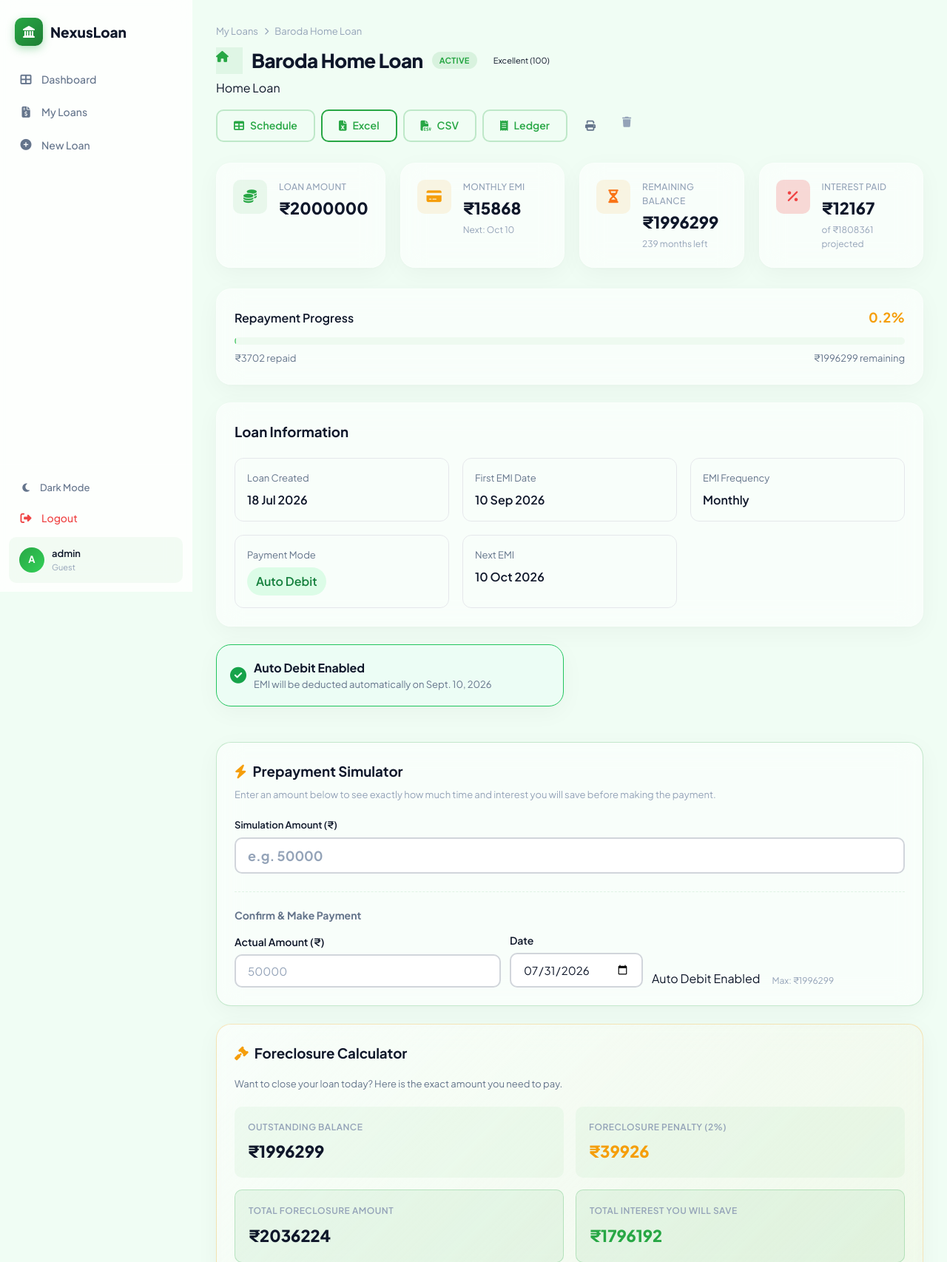
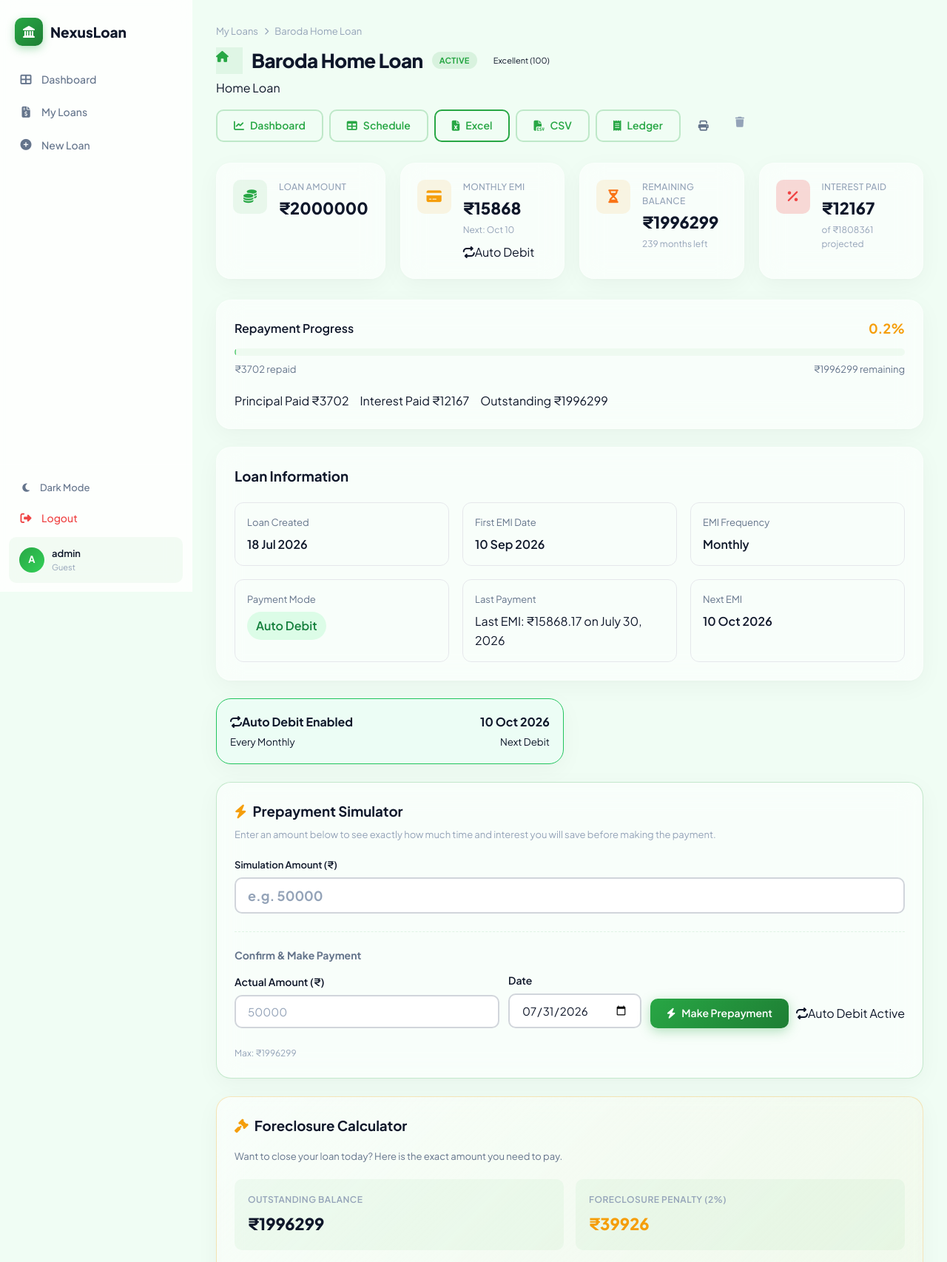
Before and after one commit to ashishkekan/Loan-Manager, a Django app: page /loans/3/ in a window 1280 px wide. Shown: the top 1706 px of the page at 74% size. Run offline with Django 5.2, Linux system fonts and the light colour scheme; a user stored in the database is signed in; data comes from the database, SQL or seed files in the repository; both versions use the stored data as it was after the commit; data that the repository does not hold is empty.

Commit message:
Update new changes

```diff
--- a/loans/views.py
+++ b/loans/views.py
@@ -15,12 +15,15 @@ from django.views.generic import (
     TemplateView,
 )
 
-from .forms import LoanForm, LoanNoteForm
-from .models import Loan, LoanDocument, LoanNote
-from .utils import (
+from loans.forms import LoanForm, LoanNoteForm
+from loans.models import Loan, LoanDocument, LoanNote
+from loans.utils import (
     add_periods,
     calculate_emi,
+    calculate_foreclosure,
     compare_loans,
+    generate_full_schedule,
+    generate_projected_schedule,
 )
 
 
@@ -47,7 +50,9 @@ class LoanCreateView(LoginRequiredMixin, CreateView):
         amount = form.cleaned_data["amount"]
         rate = form.cleaned_data["interest_rate"]
         tenure = form.cleaned_data["tenure_years"]
-        form.instance.emi = calculate_emi(amount, rate, tenure)
+        form.instance.emi = calculate_emi(
+            amount, rate, tenure, form.cleaned_data["emi_frequency"]
+        )
         form.instance.remaining_balance = amount
         if not form.instance.first_emi_date:
             form.instance.first_emi_date = form.instance.start_date
@@ -88,42 +93,49 @@ class LoanDetailView(LoginRequiredMixin, DetailView):
         context["health_label"] = loan.health_label
         context["is_overdue"] = loan.is_overdue
         context["overdue_days"] = loan.overdue_days
-
+        last_payment = (
+            loan.payments.filter(status="paid").order_by("-payment_date").first()
+        )
+        last_prepayment = loan.prepayments.order_by("-prepayment_date").first()
+        last_transaction = None
+        last_transaction_type = None
+        if last_payment and last_prepayment:
+            if last_payment.payment_date >= last_prepayment.prepayment_date:
+                last_transaction = last_payment
+                last_transaction_type = "payment"
+            else:
+                last_transaction = last_prepayment
+                last_transaction_type = "prepayment"
+        elif last_payment:
+            last_transaction = last_payment
+            last_transaction_type = "payment"
+        elif last_prepayment:
+            last_transaction = last_prepayment
+            last_transaction_type = "prepayment"
+        context["last_payment"] = last_transaction
+        context["last_payment_type"] = last_transaction_type
         # Next EMI info
         if loan.status == "active":
-            from .utils import add_periods
-
             if loan.status == "active":
-
                 next_num = loan.payments.filter(status="paid").count() + 1
-
                 context["next_emi_num"] = next_num
-
                 context["next_emi_date"] = add_periods(
                     loan.schedule_start_date,
                     next_num - 1,
                     loan.emi_frequency,
                 )
-
-        from .utils import generate_projected_schedule
-
         projected = generate_projected_schedule(loan)
         context["projected_schedule_json"] = {
             "labels": [f"M{r['period']}" for r in projected[:60]],
             "balances": [float(r["balance"]) for r in projected[:60]],
         }
-
         context["pie_data_json"] = {
             "principal": round(float(total_principal_paid), 2),
             "interest": round(float(loan.total_interest_paid), 2),
         }
-
         # Foreclosure calculation
         if loan.status == "active":
-            from .utils import calculate_foreclosure
-
             context["foreclosure"] = calculate_foreclosure(loan)
-
         return context
 
 
@@ -172,15 +184,11 @@ class LoanCompareView(LoginRequiredMixin, TemplateView):
 
 def export_loan_csv(request, loan_id):
     loan = get_object_or_404(Loan, pk=loan_id, user=request.user)
-    from .utils import generate_full_schedule
-
     schedule = generate_full_schedule(loan)
-
     response = HttpResponse(content_type="text/csv")
     response["Content-Disposition"] = (
         f'attachment; filename="{loan.loan_name}_schedule.csv"'
     )
-
     writer = csv.writer(response)
     writer.writerow(
         [
@@ -199,7 +207,6 @@ def export_loan_csv(request, loan_id):
             "Status",
         ]
     )
-
     for row in schedule:
         writer.writerow(
             [
@@ -213,7 +220,6 @@ def export_loan_csv(request, loan_id):
                 row["status"],
             ]
         )
-
     return response
 
 
--- a/templates/loans/loan_detail.html
+++ b/templates/loans/loan_detail.html
@@ -22,6 +22,9 @@
     </div>
 
     <div class="page-actions">
+        <a href="{% url 'dashboard' %}" class="btn btn-outline">
+            <i class="fas fa-chart-line"></i>Dashboard
+        </a>
         <a href="{% url 'emi_schedule' loan.pk %}" class="btn btn-outline" title="Table View">
             <i class="fas fa-table"></i> Schedule
         </a>
@@ -69,6 +72,19 @@
             </span>
             <span class="sc-value">₹{{ loan.emi|floatformat:0 }}</span>
             {% if next_emi_date %}<span class="sc-sub">Next: {{ next_emi_date|date:"M d" }}</span>{% endif %}
+            {% if loan.auto_debit %}
+                <div style="margin-top:8px;">
+                    <span class="badge badge-success">
+                        <i class="fas fa-repeat"></i>Auto Debit
+                    </span>
+                </div>
+            {% else %}
+                <div style="margin-top:8px;">
+                    <span class="badge badge-warning">
+                       <i class="fas fa-hand-pointer"></i>Manual EMI
+                    </span>
+                </div>
+            {% endif %}
         </div>
     </div>
     <div class="summary-card glass-card">
@@ -101,6 +117,17 @@
         <span>₹{{ total_principal_paid|floatformat:0 }} repaid</span>
         <span>₹{{ loan.remaining_balance|floatformat:0 }} remaining</span>
     </div>
+    <div style="display:flex; gap:15px; flex-wrap:wrap; margin-top:20px;">
+        <div class="badge badge-primary">
+            Principal Paid ₹{{ total_principal_paid|floatformat:0 }}
+        </div>
+        <div class="badge badge-warning">
+            Interest Paid ₹{{ loan.total_interest_paid|floatformat:0 }}
+        </div>
+        <div class="badge badge-success">
+            Outstanding ₹{{ loan.remaining_balance|floatformat:0 }}
+        </div>
+    </div>
 </div>
 
 <div class="glass-card" style="padding:24px;margin-bottom:24px;">
@@ -109,12 +136,7 @@
         Loan Information
     </h3>
 
-    <div style="
-        display:grid;
-        grid-template-columns:repeat(auto-fit,minmax(220px,1fr));
-        gap:18px;
-    ">
-
+    <div style="display:grid; grid-template-columns:repeat(auto-fit,minmax(220px,1fr)); gap:18px;">
         <div style="padding:16px;border:1px solid #e5e7eb;border-radius:12px;">
             <div style="font-size:13px;color:#64748b;margin-bottom:6px;">
                 Loan Created
@@ -123,7 +145,6 @@
                 {{ loan.start_date|date:"d M Y" }}
             </div>
         </div>
-
         <div style="padding:16px;border:1px solid #e5e7eb;border-radius:12px;">
             <div style="font-size:13px;color:#64748b;margin-bottom:6px;">
                 First EMI Date
@@ -132,7 +153,6 @@
                 {{ loan.first_emi_date|date:"d M Y" }}
             </div>
         </div>
-
         <div style="padding:16px;border:1px solid #e5e7eb;border-radius:12px;">
             <div style="font-size:13px;color:#64748b;margin-bottom:6px;">
                 EMI Frequency
@@ -141,12 +161,10 @@
                 {{ loan.get_emi_frequency_display }}
             </div>
         </div>
-
         <div style="padding:16px;border:1px solid #e5e7eb;border-radius:12px;">
             <div style="font-size:13px;color:#64748b;margin-bottom:6px;">
                 Payment Mode
             </div>
-
             {% if loan.auto_debit %}
                 <span style="
                     background:#dcfce7;
@@ -171,7 +189,18 @@
                 </span>
             {% endif %}
         </div>
-
+        <div style="padding:16px;border:1px solid #e5e7eb;border-radius:12px;">
+            <div style="font-size:13px;color:#64748b;margin-bottom:6px;">
+                Last Payment
+            </div>
+           {% if last_payment %}
+                {% if last_payment_type == "payment" %}
+                    Last EMI: ₹{{ last_payment.amount }} on {{ last_payment.payment_date }}
+                {% else %}
+                    Last Prepayment: ₹{{ last_payment.amount }} on {{ last_payment.prepayment_date }}
+                {% endif %}
+            {% endif %}
+        </div>
         <div style="padding:16px;border:1px solid #e5e7eb;border-radius:12px;">
             <div style="font-size:13px;color:#64748b;margin-bottom:6px;">
                 Next EMI
@@ -185,72 +214,38 @@
                 {% endif %}
             </div>
         </div>
-
     </div>
-
 </div>
 
 {% if loan.status == 'active' %}
     <div class="action-grid" style="margin-bottom: 24px;">
         {% if loan.auto_debit %}
-
-            <div class="glass-card" style="padding:18px;margin-bottom:24px;background:#ecfdf5;border:1px solid #22c55e;">
-
-                <div style="display:flex;align-items:center;gap:10px;">
-
-                    <i class="fas fa-check-circle"
-                    style="color:#16a34a;font-size:22px;"></i>
-
+            <div class="glass-card" style="padding:18px; background:#ecfdf5; border:1px solid #22c55e;">
+                <div style="display:flex;justify-content:space-between;">
                     <div>
-
-                        <strong>
-                            Auto Debit Enabled
-                        </strong>
-
-                        <div style="font-size:13px;color:#64748b;">
-
-                            EMI will be deducted automatically on
-
-                            {{ loan.first_emi_date }}
-
+                        <h4><i class="fas fa-repeat"></i>Auto Debit Enabled</h4>
+                        <small>Every {{ loan.get_emi_frequency_display }}</small>
                     </div>
-
+                    <div style="text-align:right">
+                        <strong>{{ next_emi_date|date:"d M Y" }}</strong><br>
+                        <small>Next Debit</small>
                     </div>
-
                 </div>
-
             </div>
-
         {% else %}
-
-            <form method="post"
-                action="{% url 'pay_emi' loan.pk %}">
-
+            <form method="post" action="{% url 'pay_emi' loan.pk %}">
                 {% csrf_token %}
-
-                <button type="submit"
-                        class="btn btn-primary btn-lg btn-block action-btn-emi">
-
+                <button type="submit" class="btn btn-primary btn-lg btn-block action-btn-emi">
                     <i class="fas fa-check-circle"></i>
-
                     <div class="abi-text">
-
                         <span>Pay EMI</span>
-
                         <small>
-
                             ₹{{ loan.emi|floatformat:0 }}
-
                             — #{{ next_emi_num }}
-
                         </small>
-
                     </div>
-
                 </button>
-
             </form>
-
         {% endif %}
     </div>
     <div class="glass-card" style="padding: 24px; margin-bottom: 24px; border: 1px solid var(--border-strong);">
@@ -300,15 +295,20 @@
                     <label>Date</label>
                     <input type="date" name="prepayment_date" class="form-input" required value="{% now 'Y-m-d' %}">
                 </div>
-                {% if not loan.auto_debit %}
-                <a href="{% url 'pay_emi' loan.id %}" class="btn btn-success">
-                    Pay Now
-                </a>
+                <div style="display:flex;gap:10px;align-items:center;">
+                    <button type="submit" class="btn btn-primary">
+                        <i class="fas fa-bolt"></i>Make Prepayment
+                    </button>
+                    {% if loan.auto_debit %}
+                        <span class="badge badge-success">
+                            <i class="fas fa-repeat"></i>Auto Debit Active
+                        </span>
                     {% else %}
-                    <span class="badge badge-success">
-                        Auto Debit Enabled
+                        <span class="badge badge-warning">
+                            <i class="fas fa-hand-pointer"></i>Manual EMI
                         </span>
                     {% endif %}
+                </div>
             </div>
             <span style="font-size: 12px; color: var(--text-muted); margin-top: 8px; display: block;">
                 Max: ₹{{ loan.remaining_balance|floatformat:0 }}
@@ -426,6 +426,19 @@
 </div>
 <div class="glass-card" style="padding: 24px; margin-top: 24px;">
     <h3 style="margin-bottom: 16px;">Payment History</h3>
+    <div style="display:flex; gap:10px; flex-wrap:wrap; margin-bottom:20px;">
+        <span class="badge badge-success">
+            EMI Paid {{ paid_payments|length }}
+        </span>
+        <span class="badge badge-warning">
+            Prepayments {{ prepayments|length }}
+        </span>
+        {% if loan.auto_debit %}
+            <span class="badge badge-primary">Auto Debit</span>
+        {% else %}
+            <span class="badge badge-secondary">Manual</span>
+        {% endif %}
+    </div>
     {% if paid_payments %}
     <div class="table-responsive">
         <table class="data-table">
@@ -437,25 +450,49 @@
                     <th>Principal</th>
                     <th>Interest</th>
                     <th>Balance After</th>
+                    <th>Payment Type</th>
+                    <th>Mode</th>
                     <th>Due Date</th>
                 </tr>
             </thead>
             <tbody>
                 {% for p in paid_payments reversed %}
                 <tr>
-                    <td>
-                        {{ p.payment_date|date:"M d, Y" }}
-                    </td>
+                    <td>#{{ p.payment_number }}</td>
                     <td>{{ p.payment_date|date:"M d, Y" }}</td>
                     <td>₹{{ p.amount|floatformat:0 }}</td>
                     <td style="color:var(--primary);">₹{{ p.principal_component|floatformat:0 }}</td>
                     <td style="color:var(--accent);">₹{{ p.interest_component|floatformat:0 }}</td>
                     <td>₹{{ p.balance_after|floatformat:0 }}</td>
-
-
                     <td>
-                        {{ p.due_date|date:"M d, Y" }}
+                        {% if p.payment_type == "emi" %}
+                            <span class="badge badge-primary">
+                                EMI
+                            </span>
+                        {% elif p.payment_type == "prepayment" %}
+                            <span class="badge badge-warning">
+                                Prepayment
+                            </span>
+                        {% elif p.payment_type == "foreclosure" %}
+                            <span class="badge badge-danger">
+                                Foreclosure
+                            </span>
+                        {% endif %}
                     </td>
+                    <td>
+                        {% if p.payment_mode == "manual" %}
+                            <span class="badge badge-warning">
+                                <i class="fas fa-hand-pointer"></i>
+                                Manual
+                            </span>
+                        {% elif p.payment_mode == "auto_debit" %}
+                            <span class="badge badge-success">
+                                <i class="fas fa-repeat"></i>
+                                Auto Debit
+                            </span>
+                        {% endif %}
+                    </td>
+                    <td>{{ p.due_date|date:"M d, Y" }}</td>
                 </tr>
                 {% endfor %}
             </tbody>
@@ -476,6 +513,9 @@
                         <th>Amount</th>
                         <th>Months Saved</th>
                         <th>Interest Saved</th>
+                        <th>Mode</th>
+                        <th>Type</th>
+                        <th>Status</th>
                     </tr>
                 </thead>
                 <tbody>
@@ -485,6 +525,9 @@
                             <td>₹{{ prep.amount|floatformat:0 }}</td>
                             <td>{{ prep.months_reduced }} months</td>
                             <td style="color: var(--primary); font-weight: 600;">₹{{ prep.interest_saved|floatformat:0 }}</td>
+                            <td>{{ prep.get_payment_mode_display }}</td>
+                            <td>{{ prep.get_payment_type_display }}</td>
+                            <td>{{ prep.get_status_display }}</td>
                         </tr>
                     {% endfor %}
                 </tbody>
--- a/templates/payments/emi_schedule.html
+++ b/templates/payments/emi_schedule.html
@@ -56,7 +56,7 @@
             <tbody>
                 {% for row in schedule %}
                     <tr class="row-{{ row.status }}" data-status="{{ row.status }}">
-                        <td><strong>{{ row.month }}</strong></td>
+                        <td>{{ row.period }}</td>
                         <td>{{ row.due_date|date:"M d, Y" }}</td>
                         <td>₹{{ row.emi|floatformat:0 }}</td>
                         <td>₹{{ row.principal|floatformat:0 }}</td>
```
Also changed, not shown: dashboard/views.py (+49 -2 lines), loans/models.py (+40 -17 lines), loans/utils.py (+6 -67 lines), payments/management/commands/process_auto_debits.py (+5 -23 lines), payments/models.py (+58 -20 lines), payments/services.py (+8 -25 lines), payments/views.py (+13 -42 lines), templates/dashboard/dashboard.html (+21 -2 lines), db.sqlite3, loans/migrations/0004_loan_closed_date.py (added), payments/migrations/0002_payment_payment_mode.py (added), payments/migrations/0003_payment_payment_type.py (added), payments/migrations/0004_prepayment_payment_mode_prepayment_payment_type_and_more.py (added), 1 other file. Lines whose indentation alone changed are shown as unchanged.
